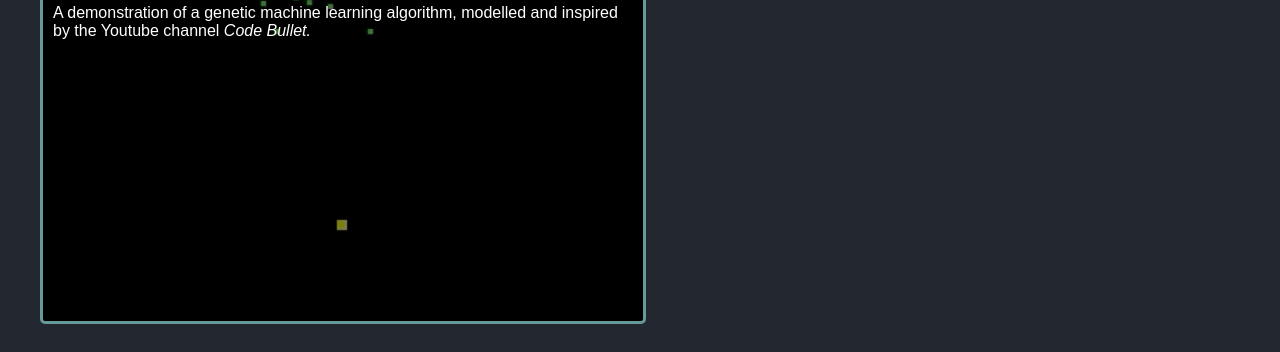
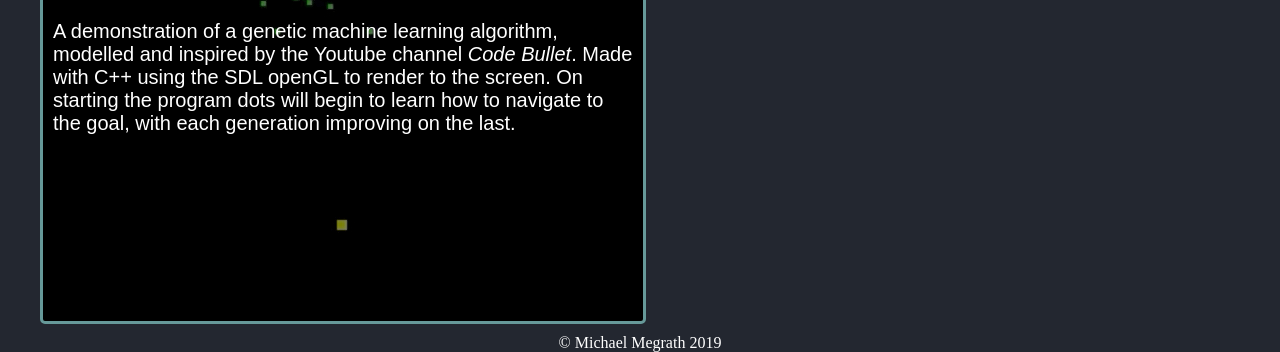
Before and after one commit to michaelmegrath/michaelmegrath.github.io, a plain HTML site: page index.html in a window 1280 px wide. Shown: the part 689-1041 px from the top of the page. Drawn offline with Linux system fonts and the light colour scheme.

Commit message:
Added copyright

```diff
--- a/css/main.css
+++ b/css/main.css
@@ -10,6 +10,16 @@ header {
   font-family: "Menlo";
 
 }
+
+footer {
+  float:left;
+  text-align: center;
+  width: 100%;
+  color: white;
+
+}
+
+
 
 .greetings {
   font-family: "Menlo";
@@ -40,11 +50,13 @@ h1 {
 .projects h2{
   padding:5px 10px;
   color: white;
+  font-size: 30px;
 }
 
 .projects p{
   padding:5px 10px;
   color: white;
+  font-size: 20px;
 }
 
 .item_1 {
--- a/index.html
+++ b/index.html
@@ -32,12 +32,15 @@
           <div class="item_1">
             <h2>Sudoku</h2>
             <p>A simple Sudoku app, built in python with pygame.
-               Puzzles that are dynamically generated, and use an unquie algorithm.</p>
+               Puzzles that are dynamically generated, and use an unquie algorithm.
+               Includes a tutorial of sudoku strategies, a freeplay mode for creating custom puzzles, and load and save functionallity.</p>
           </div></a>
           <a href="https://github.com/michaelmegrath/Idyllic">
           <div class="item_2">
             <h2>Idyllic</h2>
-            <p>A demonstration of a genetic machine learning algorithm, modelled and inspired by the Youtube channel <i>Code Bullet.</i>  </p>
+            <p>A demonstration of a genetic machine learning algorithm, modelled and inspired by the Youtube channel <i>Code Bullet</i>.
+               Made with C++ using the SDL openGL to render to the screen.  On starting the program dots will begin to learn
+               how to navigate to the goal, with each generation improving on the last.</p>
           </div></a>
         </div>
 
@@ -50,6 +53,10 @@
             <div class="social">
             </div>
             <div class="copyright">
+              © Michael Megrath
+              <script type="text/javascript">
+                document.write(new Date().getFullYear());
+              </script>
             </div>
           </div>
         </footer>
```
